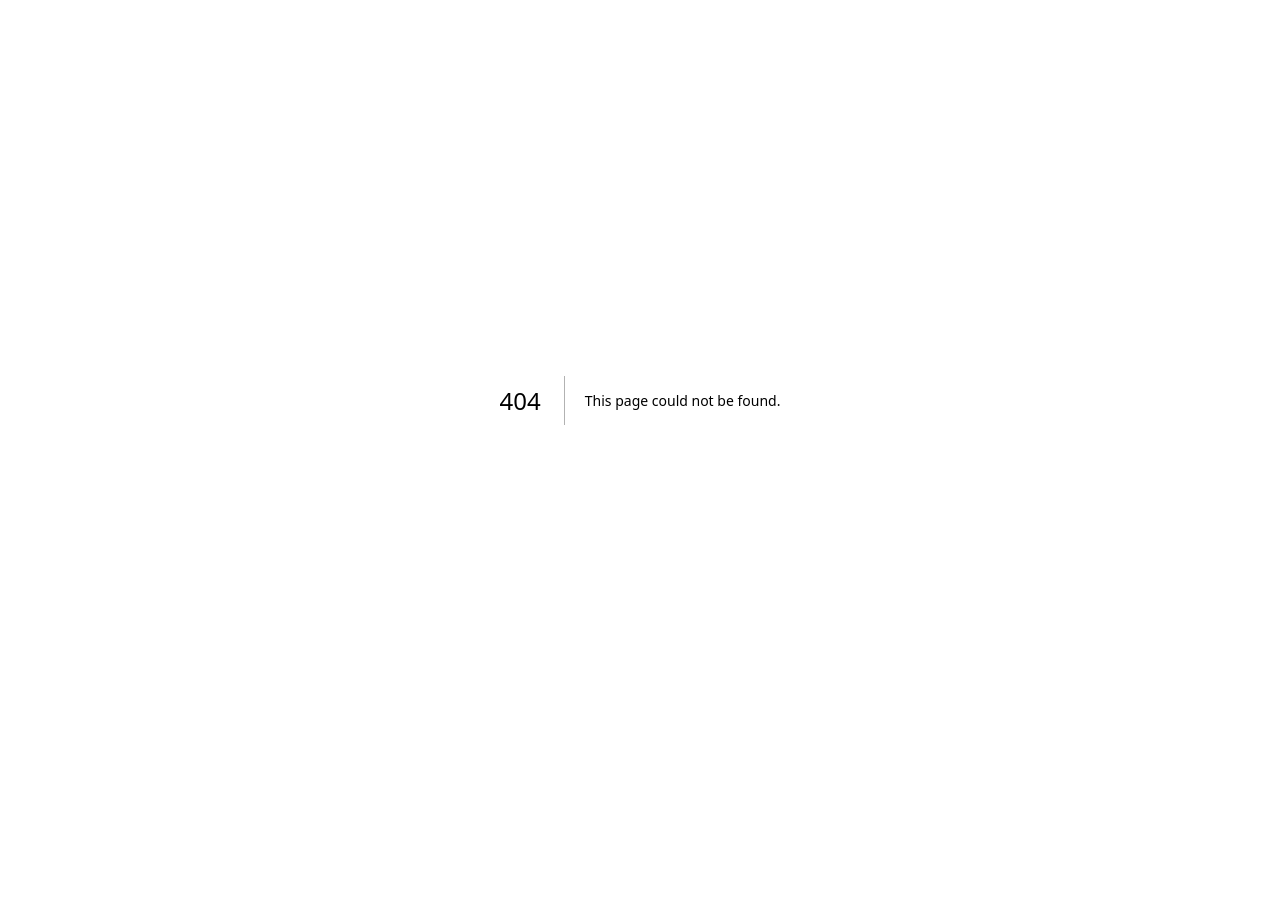
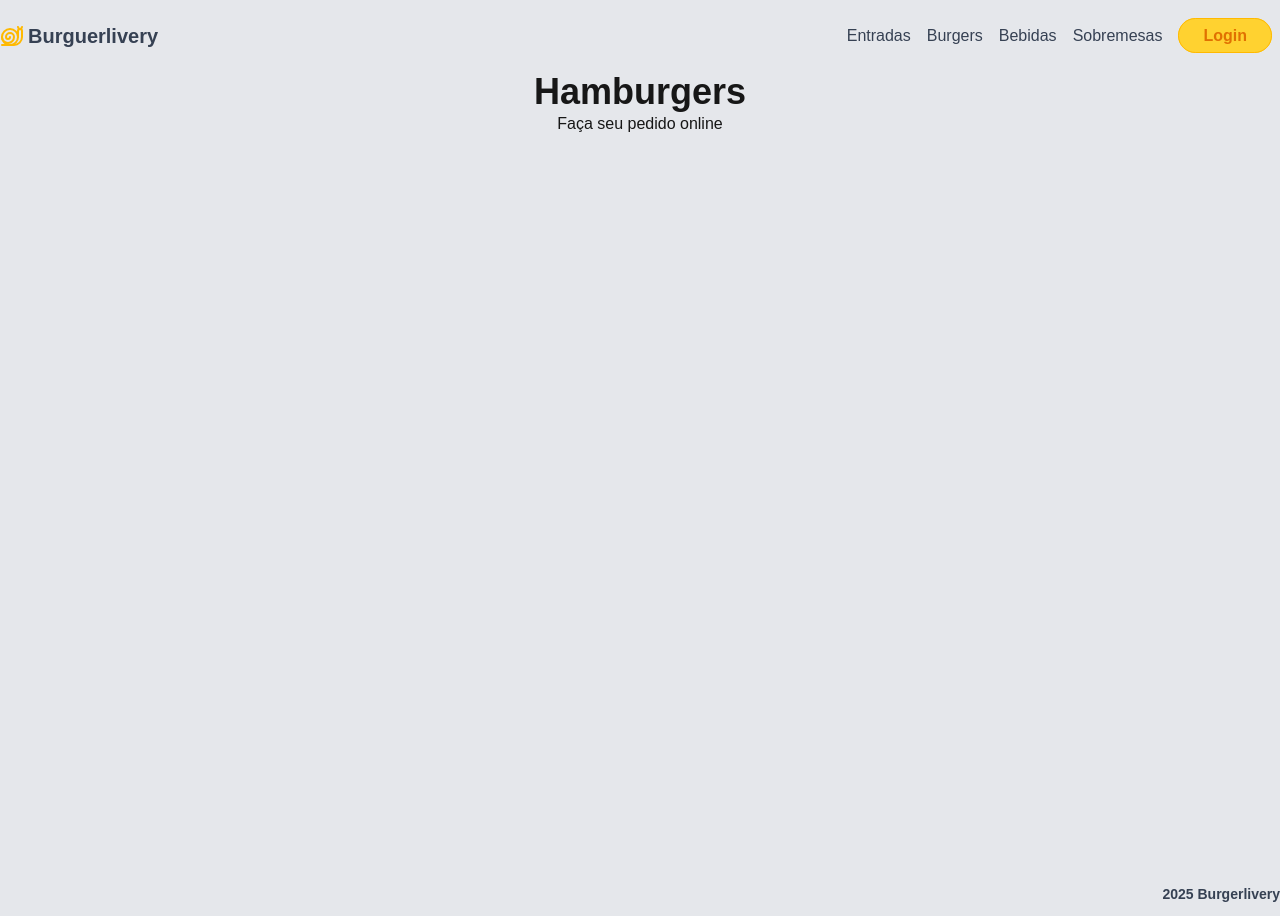
Before and after one commit to ubirajarapelli/1tdspsr-burguerlivery, a Next.js app: page /pages/hamburgers in a window 1280 px wide. Before the commit this address had no page. Before the commit the page ends 800 px from the top, so only its background shows below. Built offline with nearby package versions, Linux system fonts and the light colour scheme.

Commit message:
feat: add header, footer and products layout

```diff
--- /dev/null
+++ b/app/components/footer/footer.tsx
@@ -0,0 +1,9 @@
+export const Footer = () => {
+  return (
+    <footer>
+      <div className="container mx-auto flex justify-end items-center py-3">
+        <p className="font-semibold text-gray-700 text-sm">2025 Burgerlivery</p>
+      </div>
+    </footer>
+  )
+}
--- /dev/null
+++ b/app/components/header/header.tsx
@@ -0,0 +1,43 @@
+import { Snail } from "lucide-react"
+import Link from "next/link"
+
+export const Header = () => {
+  return (
+    <header>
+      <div className="container mx-auto flex justify-between items-center py-3">
+        <div>
+          <Link href="/" className="flex items-center gap-1">
+            <Snail className="text-amber-400" />
+            <span className="text-gray-700 font-bold text-xl">
+              Burguerlivery
+            </span>
+          </Link>
+        </div>
+        <nav>
+          <ul className="py-3">
+            <li className="inline px-2 font-medium text-gray-700 hover:text-amber-600">
+              <Link href="/pages/entradas">Entradas</Link>
+            </li>
+            <li className="inline px-2 font-medium text-gray-700 hover:text-amber-600">
+              <Link href="/pages/hamburgers">Burgers</Link>
+            </li>
+            <li className="inline px-2 font-medium text-gray-700 hover:text-amber-600">
+              <Link href="/pages/bebidas">Bebidas</Link>
+            </li>
+            <li className="inline px-2 font-medium text-gray-700 hover:text-amber-600">
+              <Link href="/pages/sobremesas">Sobremesas</Link>
+            </li>
+            <li className="inline px-2 font-medium text-gray-700 hover:text-amber-600">
+              <Link
+                href=""
+                className="py-2 px-6 rounded-full bg-amber-300 text-amber-600 font-semibold border border-amber-400"
+              >
+                Login
+              </Link>
+            </li>
+          </ul>
+        </nav>
+      </div>
+    </header>
+  )
+}
--- a/app/page.tsx
+++ b/app/page.tsx
@@ -1,8 +1,31 @@
+import { Snail } from "lucide-react"
+import Link from "next/link"
+
 export default function Home() {
   return (
-    <div className="container mx-auto">
-      <h1 className="text-4xl font-bold text-center">Burgerlivery</h1>
-      <p className="text-center">Faça seu pedido online</p>
-    </div>
+    <main className="bg-gray-200 h-svh">
+      <div className="container mx-auto">
+        <header className="py-3">
+          <a href="" className="flex items-center gap-1">
+            <Snail className="text-amber-400" />
+            <span className="text-gray-700 font-bold text-xl">
+              Burguerlivery
+            </span>
+          </a>
+        </header>
+        <section className="flex flex-col justify-center items-center h-[600px] gap-2">
+          <h1 className="text-4xl font-bold text-center text-gray-700">
+            Burgerlivery
+          </h1>
+          <p className="text-center text-gray-700">Faça seu pedido online</p>
+          <Link
+            href="/pages/hamburgers"
+            className="min-w-32 py-2 px-6 rounded-full bg-amber-300 text-amber-600 text-center font-semibold border border-amber-400"
+          >
+            Inciar
+          </Link>
+        </section>
+      </div>
+    </main>
   )
 }
--- /dev/null
+++ b/app/pages/hamburgers/page.tsx
@@ -0,0 +1,8 @@
+export default function Hamburgers() {
+  return (
+    <div className="container mx-auto h-svh">
+      <h1 className="text-4xl font-bold text-center">Hamburgers</h1>
+      <p className="text-center">Faça seu pedido online</p>
+    </div>
+  )
+}
--- /dev/null
+++ b/app/pages/layout.tsx
@@ -0,0 +1,16 @@
+import { Footer } from "../components/footer/footer"
+import { Header } from "../components/header/header"
+
+export default function ProductsLayout({
+  children,
+}: Readonly<{
+  children: React.ReactNode
+}>) {
+  return (
+    <main className="bg-gray-200">
+      <Header />
+      {children}
+      <Footer />
+    </main>
+  )
+}
```
Also changed, not shown: app/pages/bebidas/page.tsx (added), app/pages/entradas/page.tsx (added), app/pages/sobremesas/page.tsx (added).
